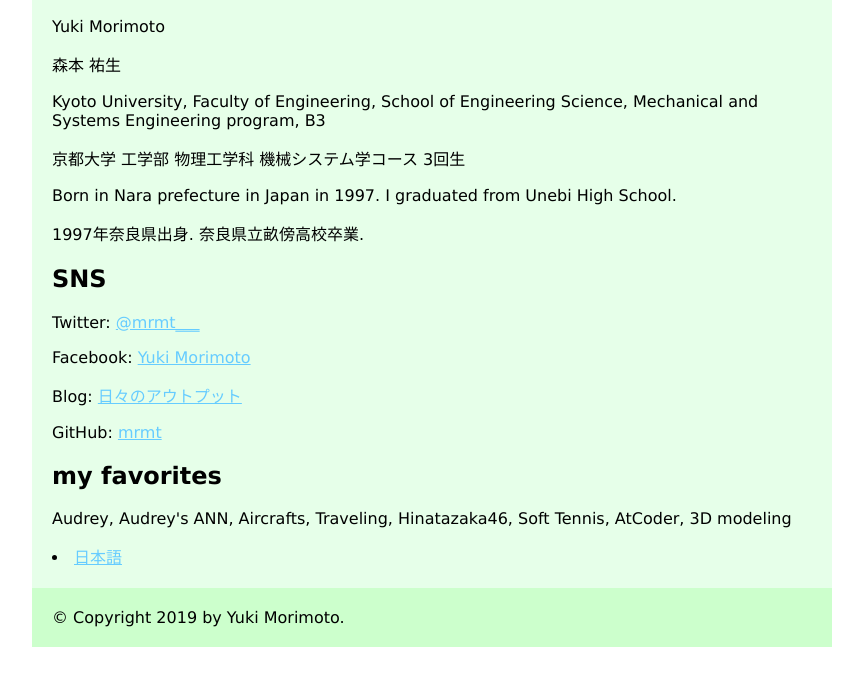
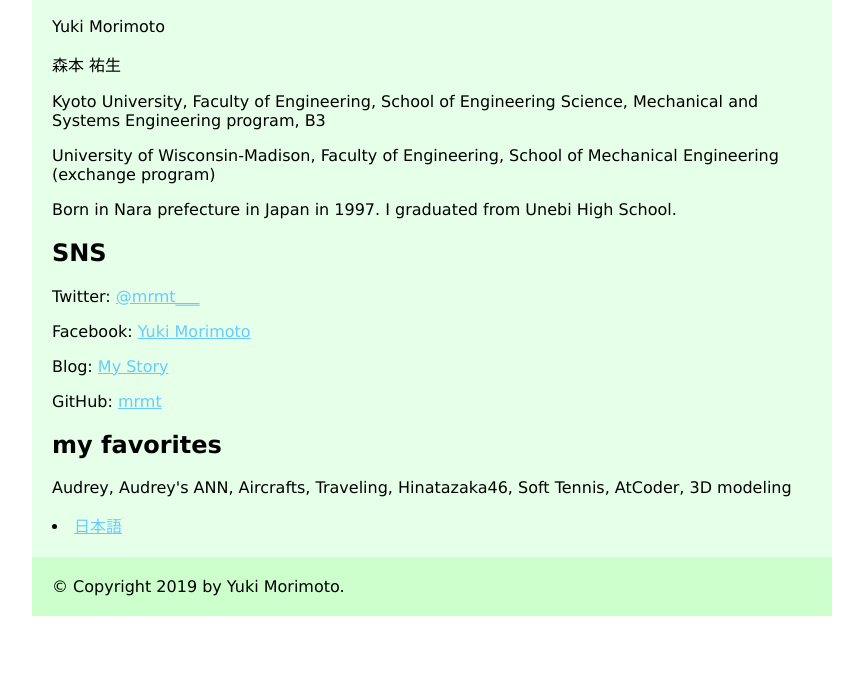
Before and after one commit to mrmt1204/mrmt1204.github.io, a plain HTML site: page about/index.html in a window 1280 px wide. Shown: the part 241-926 px from the top of the page, without its empty margins (208-1071 px from the left). Drawn offline with Linux system fonts and the light colour scheme.

Commit message:
Change some discription

```diff
--- a/about/index.html
+++ b/about/index.html
@@ -32,16 +32,15 @@
           <p>Kyoto University,
             Faculty of Engineering, School of Engineering Science, Mechanical and Systems Engineering program, B3
           </p>
-          <p>京都大学
-            工学部 物理工学科 機械システム学コース 3回生
+          <p>University of Wisconsin-Madison,
+            Faculty of Engineering, School of Mechanical Engineering (exchange program)
           </p>
           <p>Born in Nara prefecture in Japan in 1997. I graduated from Unebi High School.
           </p>
-          <p>1997年奈良県出身. 奈良県立畝傍高校卒業. </p>
         <h2>SNS</h2>
           <p>Twitter: <a href="https://twitter.com/mrmt___">@mrmt___</a></p>
           <p>Facebook: <a href="https://www.facebook.com/mrmt1204">Yuki Morimoto</a></p>
-          <p>Blog: <a href="https://mo1204.hatenablog.com/">日々のアウトプット</a></p>
+          <p>Blog: <a href="https://mo1204.hatenablog.com/">My Story</a></p>
           <p>GitHub:  <a href="https://github.com/mrmt1204">mrmt</a></p>
         <h2>my favorites</h2>
           <p>Audrey, Audrey's ANN, Aircrafts, Traveling, Hinatazaka46, Soft Tennis, AtCoder, 3D modeling</p>
```
Also changed, not shown: about/ja/index.html (+1 -1 lines).
